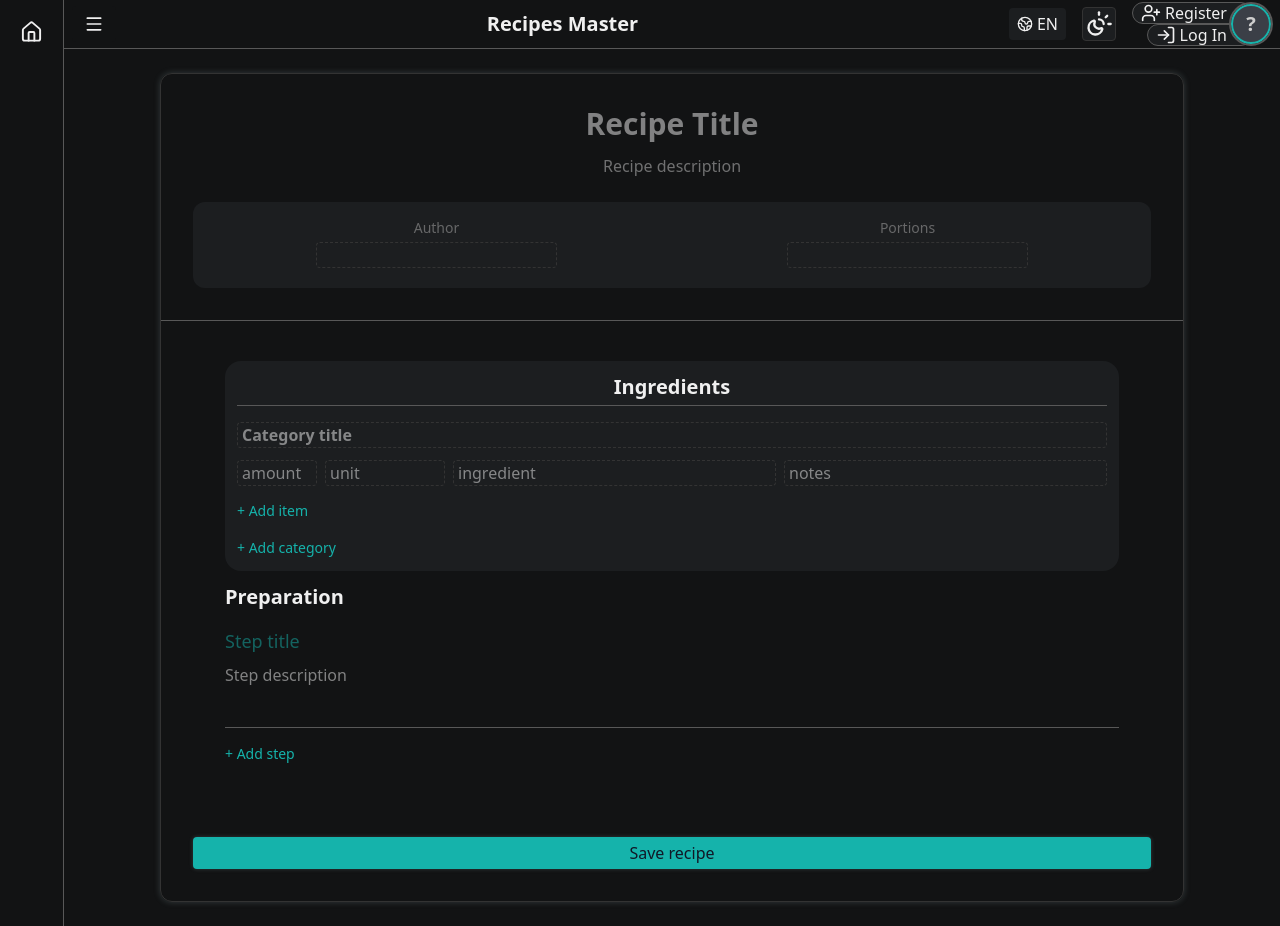
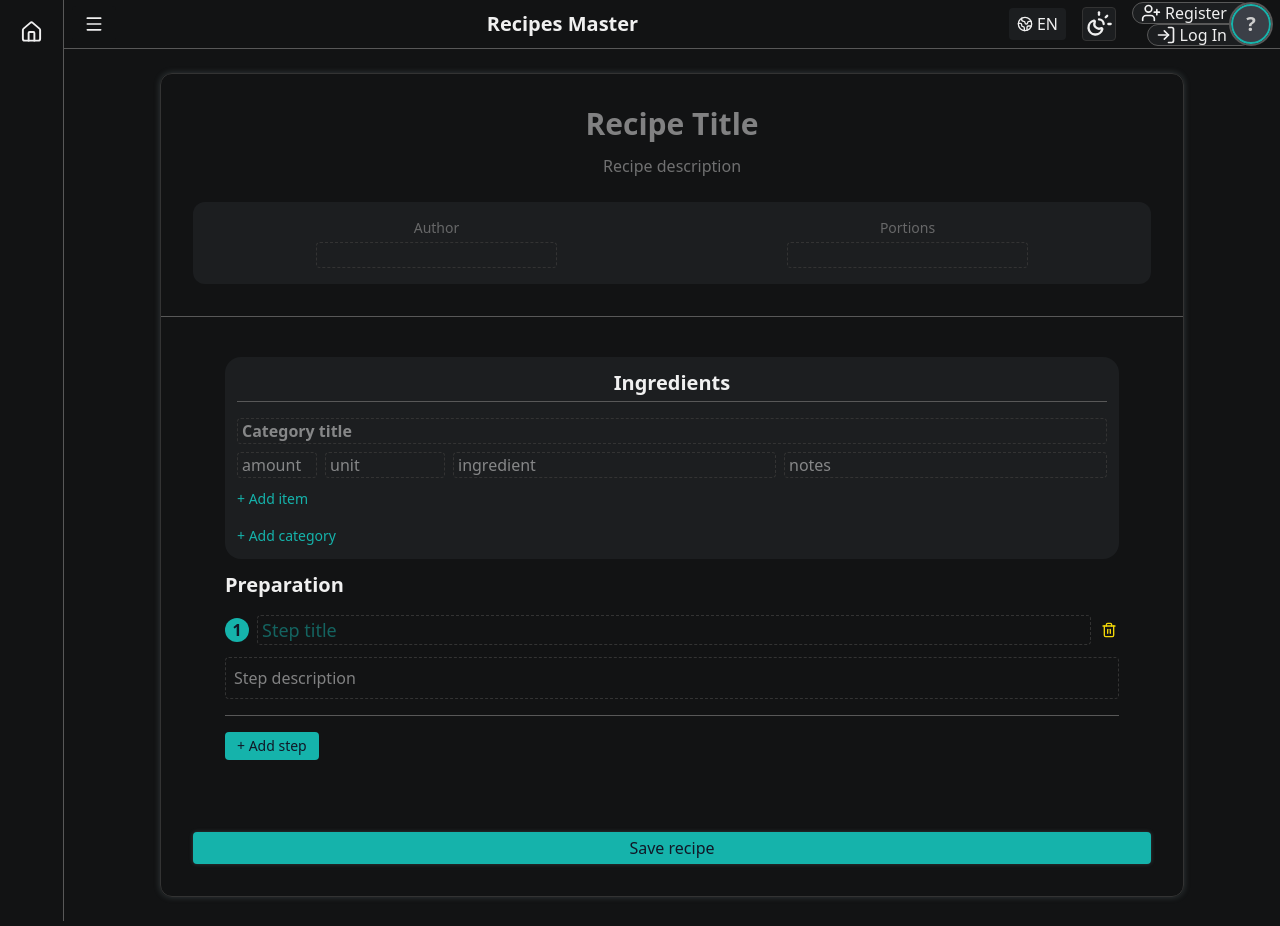
Before and after one commit to HeatGub/Recipes, a React (Vite) app in the folder frontend/: page /recipe/create in a window 1280 px wide. Built offline with nearby package versions, Linux system fonts and the light colour scheme; no server answers.

Commit message:
Improve RecipePreparationSection, extract its elements

```diff
--- a/frontend/src/components/auth/AuthPanel.tsx
+++ b/frontend/src/components/auth/AuthPanel.tsx
@@ -7,7 +7,7 @@ import { RichButton } from "../ui/RichButton"
 import { useAuthPanel } from "../../auth/AuthPanelContext"
 import { useNavigate } from "react-router-dom"
 import { ROUTES } from "@/router"
-import { UserPlus, LogIn, LogOut } from "lucide-react" // Example icons
+import { UserPlus, LogIn, LogOut } from "lucide-react"
 
 export function AuthPanel() {
   const { login, logout, register, user } = useAuth()
--- /dev/null
+++ b/frontend/src/components/common/StepIndicator.tsx
@@ -0,0 +1,7 @@
+export function StepIndicator({ children }: { children: React.ReactNode }) {
+  return (
+    <span className="inline-flex h-6 w-6 items-center justify-center rounded-full bg-(--accent-primary) font-semibold text-(--text-inverted)">
+      {children}
+    </span>
+  )
+}
--- a/frontend/src/components/recipes/RecipePreparationSection.tsx
+++ b/frontend/src/components/recipes/RecipePreparationSection.tsx
@@ -1,4 +1,5 @@
 import type { Step } from "@/types/recipe"
+import { StepIndicator } from "@/components/common/StepIndicator"
 
 export function RecipePreparationSection({ steps }: { steps: Step[] }) {
   return (
@@ -8,10 +9,8 @@ export function RecipePreparationSection({ steps }: { steps: Step[] }) {
       <ol className="space-y-2">
         {steps.map((step, index) => (
           <li key={step.position} className="rounded-br-2xl border-b border-(--border-muted)! py-6 pr-6">
-            <span className="mr-3 inline-flex h-6 w-6 items-center justify-center rounded-full bg-(--accent-primary) font-semibold text-(--text-inverted)">
-              {index + 1}
-            </span>
-            <span className="text-lg">
+            <StepIndicator>{index + 1}</StepIndicator>
+            <span className="text-lg ml-3">
               {step.title && <span className="mr-3 text-lg text-(--accent-primary)">{step.title}</span>}
             </span>
             <span className="leading-relaxed text-(--text-secondary)">{step.description}</span>
--- /dev/null
+++ b/frontend/src/components/ui/DoubleClickButton.tsx
@@ -0,0 +1,65 @@
+import { useState, useEffect } from "react"
+import clsx from "clsx"
+import { Trash2 } from "lucide-react"
+
+const VARIANT_STYLES = {
+  primary: "bg-(--accent-primary) text-(--text-inverted)",
+  secondary: "bg-(--bg-tertiary) text-(--text-primary)",
+  tertiary: "bg-(--bg-secondary) text-(--text-primary)",
+  ghost: "bg-(--bg-primary) text-(--text-primary)",
+  warning: "bg-(--bg-warning) text-(--text-inverted)",
+  danger: "bg-(--bg-danger) text-(--text-primary) hover:text-(--text-inverted) hover:shadow-[0_0_5px_var(--bg-danger)] disabled:hover:text-(--text-primary)",
+  success: "bg-(--accent-secondary) text-(--text-inverted)",
+} as const
+
+export type ButtonVariant = keyof typeof VARIANT_STYLES
+
+type DoubleClickButtonProps = React.ButtonHTMLAttributes<HTMLButtonElement> & {
+  variant?: ButtonVariant
+  confirmVariant?: ButtonVariant
+  firstClickContent?: React.ReactNode
+  secondClickContent?: React.ReactNode
+  confirmDelay?: number
+}
+
+export function DoubleClickButton({
+  variant = "ghost",
+  confirmVariant = "ghost",
+  firstClickContent = <Trash2 className="h-4 w-4 text-(--text-warning)" />,
+  secondClickContent = <Trash2 className="h-5 w-5 text-(--text-danger) drop-shadow-[0_0_4px_var(--text-danger)]" />,
+  confirmDelay = 1500,
+  children,
+  onClick,
+  ...props
+}: DoubleClickButtonProps) {
+  const [confirming, setConfirming] = useState(false)
+
+  useEffect(() => {
+    if (!confirming) return
+    const timer = window.setTimeout(() => setConfirming(false), confirmDelay)
+    return () => window.clearTimeout(timer)
+  }, [confirming, confirmDelay])
+
+  const handleClick = (e: React.MouseEvent<HTMLButtonElement>) => {
+    if (confirming) {
+      onClick?.(e)
+      setConfirming(false)
+    } else {
+      setConfirming(true)
+    }
+  }
+
+  return (
+    <button
+      {...props}
+      onClick={handleClick}
+      className={clsx(
+        "cursor-pointer rounded p-0.5 text-sm font-medium select-none disabled:cursor-default",
+        "hover:shadow-[0_0_5px_var(--shadow-color)] disabled:hover:shadow-none",
+        VARIANT_STYLES[confirming ? confirmVariant : variant]
+      )}
+    >
+      {confirming ? secondClickContent : firstClickContent || children}
+    </button>
+  )
+}
--- a/frontend/src/components/ui/FormInput.tsx
+++ b/frontend/src/components/ui/FormInput.tsx
@@ -12,7 +12,7 @@ export function FormInput({ label, error, wrapperClassName = "", className = "",
     <div className={`flex flex-col ${wrapperClassName}`}>
       {label && <label className="mb-1">{label}</label>}
       <input
-        className={`mb-1 w-full rounded border-dashed border border-(--border-muted)! bg-transparent px-1 ${className}`}
+        className={`w-full rounded border-dashed border border-(--border-muted)! bg-transparent px-1 ${className}`}
         // ${error ? "border-red-500!" : "border-(--border-muted)!"}
         {...props}
       />
--- a/frontend/src/components/ui/FormTextArea.tsx
+++ b/frontend/src/components/ui/FormTextArea.tsx
@@ -7,7 +7,7 @@ interface TextAreaProps extends React.TextareaHTMLAttributes<HTMLTextAreaElement
 
 export function FormTextArea({ error, className, ...props }: TextAreaProps) {
   return (
-    <div className="flex flex-col">
+    <div className="flex flex-col flex-1 min-w-0">
       <textarea
         rows={1}
         {...props}
--- a/frontend/src/forms/recipes/PreparationSectionForm.tsx
+++ b/frontend/src/forms/recipes/PreparationSectionForm.tsx
@@ -2,6 +2,10 @@ import { useFieldArray } from "react-hook-form"
 import type { Control, UseFormRegister, FieldErrors } from "react-hook-form"
 import type { RecipeFormData } from "./RecipeForm"
 import { FormTextArea } from "@/components/ui/FormTextArea"
+import { DoubleClickButton } from "@/components/ui/DoubleClickButton"
+import { StepIndicator } from "@/components/common/StepIndicator"
+import { FormInput } from "@/components/ui/FormInput"
+import { Button } from "@/components/ui/Button"
 
 interface Props {
   control: Control<RecipeFormData>
@@ -10,7 +14,7 @@ interface Props {
 }
 
 export function PreparationSectionForm({ control, register, errors }: Props) {
-  const { fields, append } = useFieldArray({
+  const { fields, append, remove } = useFieldArray({
     control,
     name: "steps",
   })
@@ -21,37 +25,47 @@ export function PreparationSectionForm({ control, register, errors }: Props) {
 
       <div className="mt-4 space-y-4">
         {fields.map((field, index) => (
-          <div key={field.id} className="border-b pb-4">
-            <FormTextArea
-              {...register(`steps.${index}.title`)}
-              error={errors?.[index]?.title}
-              placeholder="Step title"
-              className="w-full bg-transparent text-lg text-(--accent-primary) font-medium outline-none"
-            />
+          <div key={field.id} className="relative border-b pb-4">
+            {/* Title Row */}
+            <div className="flex items-center gap-2">
+              <StepIndicator>{index + 1}</StepIndicator>
+
+              <FormInput
+                {...register(`steps.${index}.title`)}
+                error={errors?.[index]?.title}
+                placeholder="Step title"
+                className="w-full text-lg font-medium text-(--accent-primary)"
+                wrapperClassName="flex-1 min-w-0"
+              />
+              <DoubleClickButton type="button" onClick={() => remove(index)} className="absolute top-0 right-0" />
+            </div>
+
+            {/* Description */}
             <FormTextArea
               {...register(`steps.${index}.description`)}
               placeholder="Step description"
               error={errors?.[index]?.description}
-              rows={2}
-              className="mt-2 w-full resize-none bg-transparent outline-none"
+              rows={1}
+              className="mt-3 p-2 w-full resize-none border border-dashed border-(--border-muted)! bg-transparent outline-none"
             />
           </div>
         ))}
       </div>
 
-      <button
+      <Button
         type="button"
-        onClick={() =>
+        onClick={() => {
+          console.log(fields.length)
+          console.log(fields)
           append({
-            position: fields.length + 1,
             title: "",
             description: "",
-          })
+          })}
         }
-        className="mt-4 text-sm text-(--accent-primary)"
+        className="mt-4 text-sm text-(--accent-primary) hover:bg-(--accent-secondary)"
       >
         + Add step
-      </button>
+      </Button>
     </section>
   )
 }
--- a/frontend/src/forms/recipes/RecipeForm.tsx
+++ b/frontend/src/forms/recipes/RecipeForm.tsx
@@ -6,7 +6,6 @@ import { RecipeDetailsCardForm } from "./RecipeDetailsCardForm"
 import { RichButton } from "@/components/ui/RichButton"
 import { RecipeLayout } from "@/components/layout/RecipeLayout"
 import { FormTextArea } from "@/components/ui/FormTextArea"
-
 import { z } from "zod"
 
 export const ingredientItemSchema = z.object({
@@ -23,7 +22,6 @@ export const ingredientCategorySchema = z.object({
 })
 
 export const stepSchema = z.object({
-  position: z.number(),
   title: z.string().optional(),
   description: z.string().min(0),
 })
@@ -72,7 +70,7 @@ export function RecipeForm({ onSubmit }: Props) {
           items: [{ name: "", amount: undefined, unit: "", notes: null }],
         },
       ],
-      steps: [{ position: 1, title: "", description: "" }],
+      steps: [{ title: "", description: "" }],
     },
   })
 
```
